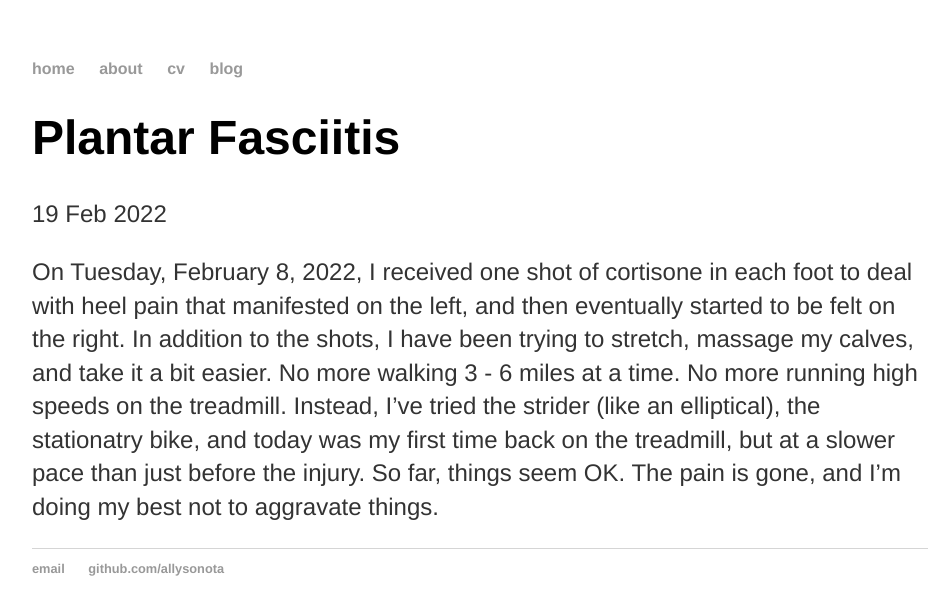
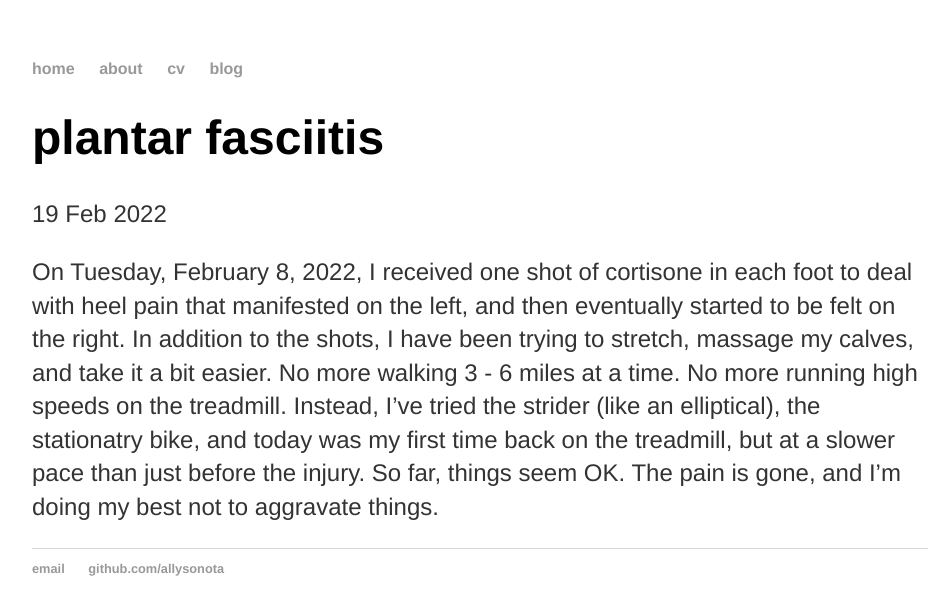
Before and after one commit to allysonota/allysonota.github.io, a Jekyll site: the page built from _posts/2022-02-19-plantar-fasciitis.md, in a window 1280 px wide. Shown: the top 615 px of the page, without its empty margins (160-1108 px from the left). Built offline with Jekyll 4.4.1, drawn with Linux system fonts in a browser that asks for light colours; our own code applies the rules of GitHub Pages for plain Markdown files; part of the change alters nothing that is shown.

```diff
--- a/_posts/2022-02-19-plantar-fasciitis.md
+++ b/_posts/2022-02-19-plantar-fasciitis.md
@@ -1 +1,6 @@
+---
+layout: post
+title: "plantar fasciitis"
+date: 2022-02-19
+---
 On Tuesday, February 8, 2022, I received one shot of cortisone in each foot to deal with heel pain that manifested on the left, and then eventually started to be felt on the right. In addition to the shots, I have been trying to stretch, massage my calves, and take it a bit easier. No more walking 3 - 6 miles at a time. No more running high speeds on the treadmill. Instead, I've tried the strider (like an elliptical), the stationatry bike, and today was my first time back on the treadmill, but at a slower pace than just before the injury. So far, things seem OK. The pain is gone, and I'm doing my best not to aggravate things.
```
